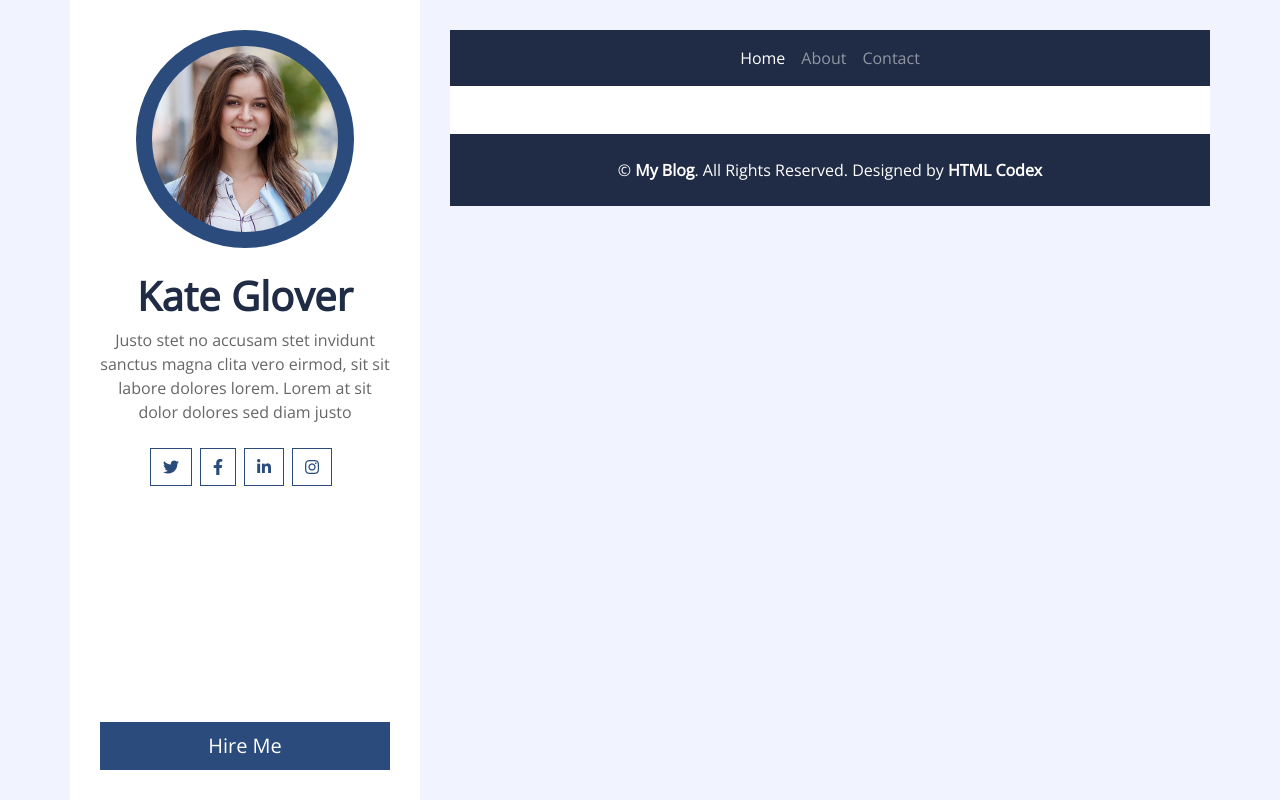
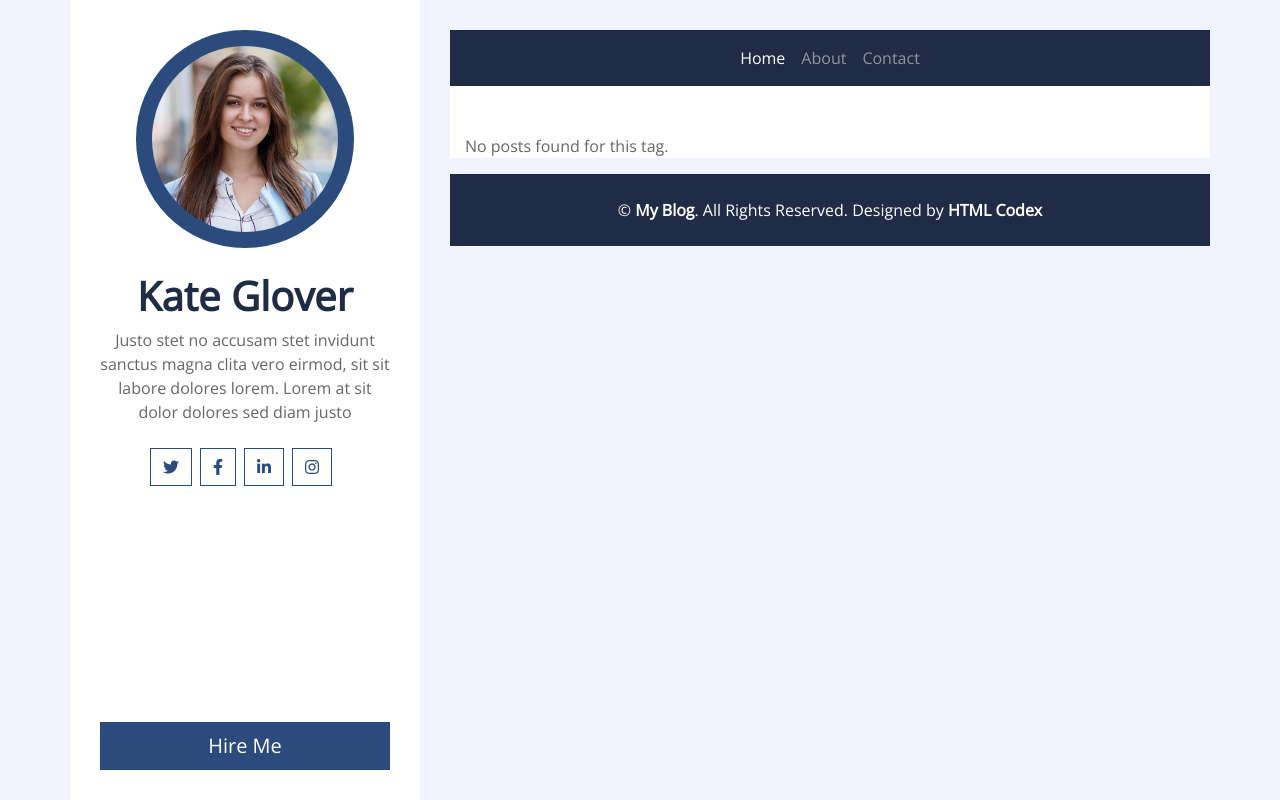
Before and after one commit to faxriddinprof/Personalblog, a Django app: page /filter/1 in a window 1280 px wide. Run offline with Django 5.2, Linux system fonts and the light colour scheme; data comes from the database, SQL or seed files in the repository; both versions use the stored data as it was after the commit; some libraries are stand-ins or nearby versions.

Commit message:
tag qismi tuliq turilandi

```diff
--- a/postapp/models.py
+++ b/postapp/models.py
@@ -7,7 +7,7 @@ class Post(models.Model):
     title= models.CharField(max_length=200)
     body = models.TextField()
     image= models.FileField(upload_to='images/')
-    tags= models.ManyToManyField('Tag',related_name='tags', blank=True, null=True)
+    tags= models.ManyToManyField('Tag',related_name='posts', blank=True, null=True)
     created_at = models.DateTimeField(auto_now_add=True)
 
     class Meta:
--- a/postapp/views.py
+++ b/postapp/views.py
@@ -1,5 +1,5 @@
 from django.shortcuts import render,redirect
-from .models import Post, Comment
+from .models import Post, Comment, Tag
 from .forms import CommentForm
 # Create your views here.
 
@@ -14,7 +14,7 @@ def GetPost(request, pk):
     comments = post.comments.filter(parent__isnull=True)  # faqat asosiy commentlar
     comment_form = CommentForm()
 
-    tags= post.tags.all()
+    tags= Tag.objects.all()
 
     if request.method == 'POST':
         comment_form = CommentForm(request.POST)
@@ -47,5 +47,5 @@ def GetPostsbyTag(request, tagName):
     template_name='postapp/list.html'
     posts_by_filter= Post.objects.filter(tags__name=tagName)
 
-    context={'posts_by_filter':posts_by_filter}
+    context={'posts_by_filter':posts_by_filter, 'filter':filter, 'tagName': tagName}
     return render(request, template_name=template_name,context=context )
--- a/templates/postapp/list.html
+++ b/templates/postapp/list.html
@@ -28,6 +28,8 @@
                     <a class="btn btn-link p-0" href="{% url 'post_detail' post.pk %}">Read More <i class="fa fa-angle-right"></i></a>
                 </div>
             </div>
+        {% empty %}
+        <p>No posts found for this tag.</p>
     {% endfor %}
 
     {% endif %}
```
Also changed, not shown: db.sqlite3.
